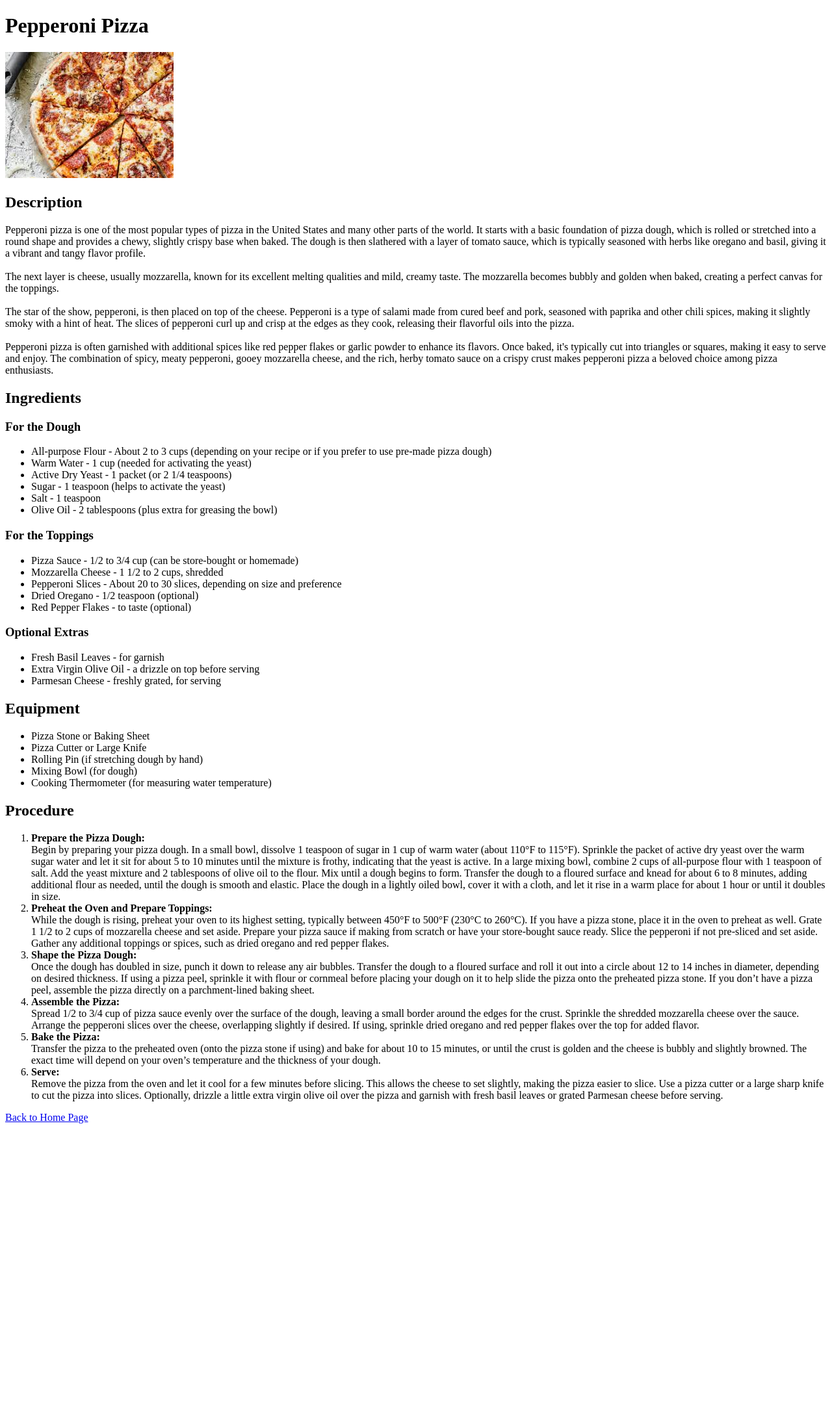
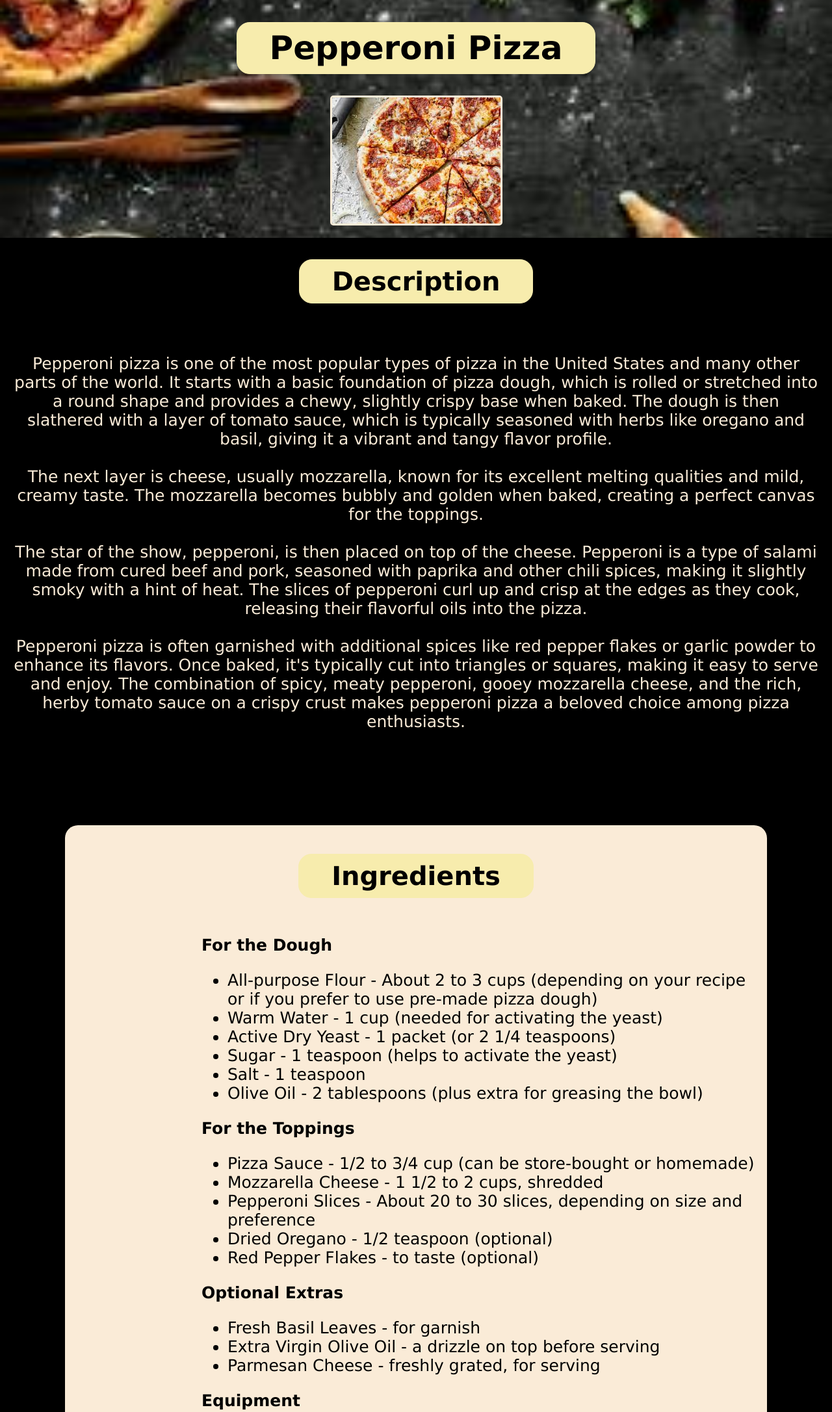
Before and after one commit to EdwardPFM/Recipes, a plain HTML site: page therecipes/pizza.html in a window 1280 px wide. Shown: the top 2173 px of the page at 65% size. Before the commit the page ends 1737 px from the top, so only its background shows below. Drawn offline with Linux system fonts and the light colour scheme.

Commit message:
Finish Odin Recipe Website

```diff
--- a/therecipes/pizza.html
+++ b/therecipes/pizza.html
@@ -3,32 +3,42 @@
 <head>
     <meta charset="UTF-8">
     <meta name="viewport" content="width=device-width, initial-scale=1.0">
-    <title>Document</title>
+    <title>Odin Recipes</title>
+    <link rel="stylesheet" href="recipes.css">
 </head>
 <body>
 
+    <div class="background-img-pizza">
         <header>
-        <h1>Pepperoni Pizza</h1>
+            <div class="div-for-title">
+                <h1 class="page-title">Pepperoni Pizza</h1>
+            </div>
+            <img src="../images/pizza.jpeg" alt="Picture of Pepperoni Pizza"><br>
         </header>
+    </div>
 
     <main>
-        <img src="../images/pizza.jpeg" alt="Picture of Pepperoni Pizza"><br>
 
-        <h2>Description</h2>
-
-        <p>Pepperoni pizza is one of the most popular types of pizza in the United States and many other parts of the world. It starts with a basic foundation of pizza dough, which is rolled or stretched into a round shape and provides a chewy, slightly crispy base when baked. The dough is then slathered with a layer of tomato sauce, which is typically seasoned with herbs like oregano and basil, giving it a vibrant and tangy flavor profile.
-
+        <div class="description-box">
+            <div class="desc">
+                <h2 class="description">Description</h2>
+            </div>
+            <p class="p-description">Pepperoni pizza is one of the most popular types of pizza in the United States and many other parts of the world. It starts with a basic foundation of pizza dough, which is rolled or stretched into a round shape and provides a chewy, slightly crispy base when baked. The dough is then slathered with a layer of tomato sauce, which is typically seasoned with herbs like oregano and basil, giving it a vibrant and tangy flavor profile.
                 <br><br>The next layer is cheese, usually mozzarella, known for its excellent melting qualities and mild, creamy taste. The mozzarella becomes bubbly and golden when baked, creating a perfect canvas for the toppings.
 
                 <br><br>The star of the show, pepperoni, is then placed on top of the cheese. Pepperoni is a type of salami made from cured beef and pork, seasoned with paprika and other chili spices, making it slightly smoky with a hint of heat. The slices of pepperoni curl up and crisp at the edges as they cook, releasing their flavorful oils into the pizza.
 
                 <br><br>Pepperoni pizza is often garnished with additional spices like red pepper flakes or garlic powder to enhance its flavors. Once baked, it's typically cut into triangles or squares, making it easy to serve and enjoy. The combination of spicy, meaty pepperoni, gooey mozzarella cheese, and the rich, herby tomato sauce on a crispy crust makes pepperoni pizza a beloved choice among pizza enthusiasts.</p>
+        </div>
 
-        <h2>Ingredients</h2>
-
-            <h3>For the Dough</h3>
-
-                <ul>
+        <div class="ingredients-and-procedure-background">
+            <div class="ingredients-and-procedure-inner-background">
+                <div class="ingredients-and-procedures">
+                    <div class="ing">
+                        <h2 class="ingredients">Ingredients</h2>
+                    </div>
+                        <h3 class="ingredients-h3">For the Dough</h3>
+                            <ul class="ingredients-ul">
                                 <li>All-purpose Flour - About 2 to 3 cups (depending on your recipe or if you prefer to use pre-made pizza dough)</li>
                                 <li>Warm Water - 1 cup (needed for activating the yeast)</li>
                                 <li>Active Dry Yeast - 1 packet (or 2 1/4 teaspoons)</li>
@@ -36,38 +46,30 @@
                                 <li>Salt - 1 teaspoon</li>
                                 <li>Olive Oil - 2 tablespoons (plus extra for greasing the bowl)</li>
                             </ul>
-
-            <h3>For the Toppings</h3>
-
-                <ul>
+                        <h3 class="ingredients-h3">For the Toppings</h3>
+                            <ul class="ingredients-ul">
                                 <li>Pizza Sauce - 1/2 to 3/4 cup (can be store-bought or homemade)</li>
                                 <li>Mozzarella Cheese - 1 1/2 to 2 cups, shredded</li>
                                 <li>Pepperoni Slices - About 20 to 30 slices, depending on size and preference</li>
                                 <li>Dried Oregano - 1/2 teaspoon (optional)</li>
                                 <li>Red Pepper Flakes - to taste (optional)</li>
                             </ul>
-
-            <h3>Optional Extras</h3>
-
-                <ul>
+                        <h3 class="ingredients-h3">Optional Extras</h3>
+                            <ul class="ingredients-ul">
                                 <li>Fresh Basil Leaves - for garnish</li>
                                 <li>Extra Virgin Olive Oil - a drizzle on top before serving</li>
                                 <li>Parmesan Cheese - freshly grated, for serving</li>
                             </ul>
-
-        <h2>Equipment</h2>
-
-            <ul>
+                    <h3 class="ingredients-h3">Equipment</h2>
+                        <ul class="ingredients-ul">
                             <li>Pizza Stone or Baking Sheet</li>
                             <li>Pizza Cutter or Large Knife</li>
                             <li>Rolling Pin (if stretching dough by hand)</li>
                             <li>Mixing Bowl (for dough)</li>
                             <li>Cooking Thermometer (for measuring water temperature)</li>
                         </ul>
-
-        <h2>Procedure</h2>
-
-            <ol>
+                    <h3 class="ingredients-h3">Procedure</h2>
+                        <ol class="procedure-list ingredients-ol">
                             <li><b>Prepare the Pizza Dough:</b> <br>Begin by preparing your pizza dough. In a small bowl, dissolve 1 teaspoon of sugar in 1 cup of warm water (about 110°F to 115°F). Sprinkle the packet of active dry yeast over the warm sugar water and let it sit for about 5 to 10 minutes until the mixture is frothy, indicating that the yeast is active. In a large mixing bowl, combine 2 cups of all-purpose flour with 1 teaspoon of salt. Add the yeast mixture and 2 tablespoons of olive oil to the flour. Mix until a dough begins to form. Transfer the dough to a floured surface and knead for about 6 to 8 minutes, adding additional flour as needed, until the dough is smooth and elastic. Place the dough in a lightly oiled bowl, cover it with a cloth, and let it rise in a warm place for about 1 hour or until it doubles in size.</li>
                             <li><b>Preheat the Oven and Prepare Toppings:</b> <br>While the dough is rising, preheat your oven to its highest setting, typically between 450°F to 500°F (230°C to 260°C). If you have a pizza stone, place it in the oven to preheat as well. Grate 1 1/2 to 2 cups of mozzarella cheese and set aside. Prepare your pizza sauce if making from scratch or have your store-bought sauce ready. Slice the pepperoni if not pre-sliced and set aside. Gather any additional toppings or spices, such as dried oregano and red pepper flakes.</li>
                             <li><b>Shape the Pizza Dough:</b> <br>Once the dough has doubled in size, punch it down to release any air bubbles. Transfer the dough to a floured surface and roll it out into a circle about 12 to 14 inches in diameter, depending on desired thickness. If using a pizza peel, sprinkle it with flour or cornmeal before placing your dough on it to help slide the pizza onto the preheated pizza stone. If you don’t have a pizza peel, assemble the pizza directly on a parchment-lined baking sheet.</li>
@@ -75,10 +77,13 @@
                             <li><b>Bake the Pizza:</b> <br>Transfer the pizza to the preheated oven (onto the pizza stone if using) and bake for about 10 to 15 minutes, or until the crust is golden and the cheese is bubbly and slightly browned. The exact time will depend on your oven’s temperature and the thickness of your dough.</li>
                             <li><b>Serve:</b> <br>Remove the pizza from the oven and let it cool for a few minutes before slicing. This allows the cheese to set slightly, making the pizza easier to slice. Use a pizza cutter or a large sharp knife to cut the pizza into slices. Optionally, drizzle a little extra virgin olive oil over the pizza and garnish with fresh basil leaves or grated Parmesan cheese before serving.</li>
                         </ol>
+                </div>
+            </div>
+        </div>
 
     </main>
 
-    <footer>
+    <footer class="footer-link">
         <a href="../index.html">Back to Home Page</a>
     </footer>
 
--- a/therecipes/recipes.css
+++ b/therecipes/recipes.css
@@ -17,6 +17,18 @@ body{
 
 .background-img{
     background-image: url(../images/lasagna-bg.jpeg);
+    background-repeat: no-repeat;
+    background-position: center;
+    background-size: cover;
+}
+.background-img-spaghetti{
+    background-image: url(../images/spaghetti-bg.jpeg);
+    background-repeat: no-repeat;
+    background-position: center;
+    background-size: cover;
+}
+.background-img-pizza{
+    background-image: url(../images/pizza-bg.jpeg);
     background-repeat: no-repeat;
     background-position: center;
     background-size: cover;
```
Also changed, not shown: index.html (+1 -1 lines), therecipes/lasagna.html (+4 -1 lines), therecipes/spaghetti.html (+2 -2 lines), images/pizza-bg.jpeg (added), images/spaghetti-bg.jpeg (added). Lines whose indentation alone changed are shown as unchanged.
